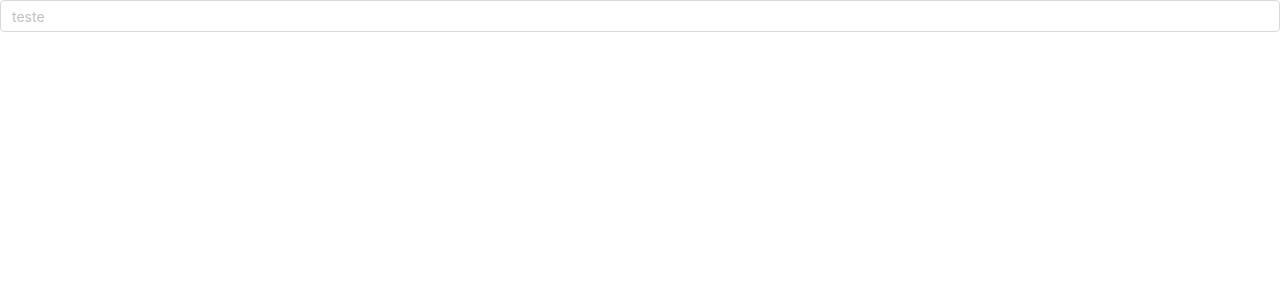
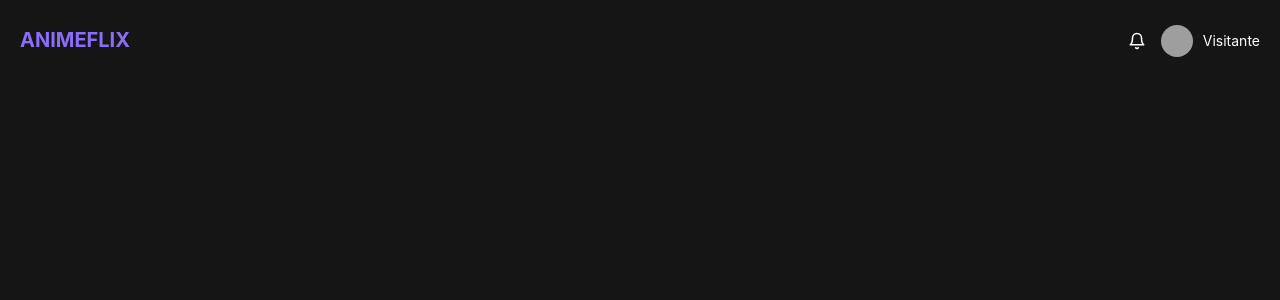
Before and after one commit to Viiict0r/ch-technical-test, a Next.js app: page / in a window 1280 px wide. Shown: the top 300 px of the page. Built offline with nearby package versions, Linux system fonts and the light colour scheme; grey boxes are pictures that could not be loaded.

Commit message:
chore: App structure and navbar menu

```diff
--- /dev/null
+++ b/components/NavBarMenu/index.jsx
@@ -0,0 +1,29 @@
+import React from 'react';
+import { Avatar } from 'antd';
+import { FiBell } from 'react-icons/fi';
+
+import './styles.less';
+
+function NavBarMenu() {
+  return (
+    <div className="container">
+      <div className="navbarmenu__container">
+        <div className="navbarmenu__logo">
+          <strong>ANIMEFLIX</strong>
+        </div>
+        <div className="navbarmenu__profile">
+          <FiBell size={18} color="#fff" />
+          <div className="navbarmenu__profile-user">
+            <Avatar
+              size="default"
+              src="https://profaci.com.br/l/custom/img/depoimentos/boy-avatar.png"
+            />
+            <p>Visitante</p>
+          </div>
+        </div>
+      </div>
+    </div>
+  );
+}
+
+export default NavBarMenu;
--- /dev/null
+++ b/components/NavBarMenu/styles.less
@@ -0,0 +1,38 @@
+@import '../../styles/global.less';
+
+.navbarmenu__container {
+  display: flex;
+  justify-content: space-between;
+  align-items: center;
+  padding: 25px 5px;
+
+  .navbarmenu__profile {
+    display: flex;
+    align-items: center;
+
+    &-user {
+      margin-left: 15px;
+      display: flex;
+      align-items: center;
+
+      p {
+        font-size: 14px;
+        margin: 0;
+        line-height: 12px;
+        margin-left: 10px;
+      }
+    }
+
+    svg {
+      cursor: pointer;
+    }
+  }
+
+  .navbarmenu__logo {
+    strong {
+      font-size: 20px;
+      color: @app-second-color;
+      cursor: pointer;
+    }
+  }
+}
--- a/next.config.js
+++ b/next.config.js
@@ -1,19 +1,22 @@
-const withSass = require("@zeit/next-sass");
-const withLess = require("@zeit/next-less");
-const withCSS = require("@zeit/next-css");
+const withImages = require('next-images');
+const withSass = require('@zeit/next-sass');
+const withLess = require('@zeit/next-less');
+const withCSS = require('@zeit/next-css');
 
-const isProd = process.env.NODE_ENV === "production";
+const isProd = process.env.NODE_ENV === 'production';
 
 // fix: prevents error when .less files are required by node
-if (typeof require !== "undefined") {
-  require.extensions[".less"] = (file) => {};
+if (typeof require !== 'undefined') {
+  require.extensions['.less'] = file => {};
 }
 
-module.exports = withCSS({
+module.exports = {
+  ...withImages({ esModule: true }),
+  ...withCSS({
     cssModules: true,
     cssLoaderOptions: {
       importLoaders: 1,
-    localIdentName: "[local]___[hash:base64:5]",
+      localIdentName: '[local]___[hash:base64:5]',
     },
     ...withLess(
       withSass({
@@ -22,4 +25,5 @@ module.exports = withCSS({
         },
       })
     ),
-});
+  }),
+};
--- a/package.json
+++ b/package.json
@@ -15,8 +15,10 @@
     "babel-plugin-import": "^1.13.3",
     "less": "^3.12.2",
     "next": "10.0.3",
+    "next-images": "^1.6.2",
     "react": "17.0.1",
-    "react-dom": "17.0.1"
+    "react-dom": "17.0.1",
+    "react-icons": "^4.1.0"
   },
   "devDependencies": {
     "eslint": "^7.14.0",
--- /dev/null
+++ b/pages/_document.jsx
@@ -0,0 +1,25 @@
+import React from 'react';
+import Document, { Html, Head, Main, NextScript } from 'next/document';
+
+export default class AppDocument extends Document {
+  static async getInitialProps(ctx) {
+    const initialProps = await Document.getInitialProps(ctx);
+    return { ...initialProps };
+  }
+
+  render() {
+    return (
+      <Html lang="pt-br">
+        <Head>
+          <meta charSet="utf-8" />
+          <meta name="google" content="notranslate" />
+          <meta name="theme-color" content="#151515" />
+        </Head>
+        <body>
+          <Main />
+          <NextScript />
+        </body>
+      </Html>
+    );
+  }
+}
--- a/pages/index.js
+++ /dev/null
@@ -1,15 +0,0 @@
-import React from 'react';
-import Head from 'next/head';
-import { Input } from 'antd';
-
-export default function Home() {
-  return (
-    <div>
-      <Head>
-        <title>Hello</title>
-      </Head>
-
-      <Input placeholder="teste" />
-    </div>
-  );
-}
--- /dev/null
+++ b/pages/index.jsx
@@ -0,0 +1,17 @@
+import React from 'react';
+import Head from 'next/head';
+
+import NavBarMenu from '../components/NavBarMenu';
+
+export default function Home() {
+  return (
+    <>
+      <Head>
+        <title>Animeflix - Streaming de Animes</title>
+      </Head>
+      <div>
+        <NavBarMenu />
+      </div>
+    </>
+  );
+}
--- a/styles/antd.less
+++ b/styles/antd.less
@@ -1,15 +1,17 @@
-@import "~antd/dist/antd.less";
+@import "~antd/dist/antd.dark.less";
+@import "./global.less";
 
-@primary-color: #000; // primary color for all components
+@body-background: @app-background-color;
+@primary-color: @app-primary-color;
 @link-color: #1890ff; // link color
-@success-color: #52c41a; // success state color
-@warning-color: #faad14; // warning state color
-@error-color: #f5222d; // error state color
+@success-color: @app-success-color; // success state color
+@warning-color: @app-warning-color; // warning state color
+@error-color: @app-error-color; // error state color
 @font-size-base: 14px; // major text font size
-@heading-color: rgba(0, 0, 0, 0.85); // heading text color
-@text-color: rgba(0, 0, 0, 0.65); // major text color
-@text-color-secondary: rgba(0, 0, 0, 0.45); // secondary text color
+@heading-color: rgba(255, 255, 255, 0.85); // heading text color
+@text-color: #fff; // major text color
+@text-color-secondary: rgba(255, 255, 255, 0.45); // secondary text color
 @disabled-color: rgba(0, 0, 0, 0.25); // disable state color
 @border-radius-base: 4px; // major border radius
-@border-color-base: #d9d9d9; // major border color
+@border-color-base: @app-second-color; // major border color
 @box-shadow-base: 0 2px 8px rgba(0, 0, 0, 0.15); // major shadow for layers
--- /dev/null
+++ b/styles/global.less
@@ -0,0 +1,11 @@
+@app-primary-color: #624CAB;
+@app-second-color: #8D6DF7;
+@app-background-color: #151515;
+@app-success-color: #52c41a;
+@app-warning-color: #faad14;
+@app-error-color: #f5222d;
+
+.container {
+  max-width: 1250px;
+  margin: 0 auto;
+}
```
Also changed, not shown: components/Trending/index.jsx (added, +7 -0 lines), pages/_app.jsx (renamed from pages/_app.js), 1 other file (tests, documents, lock files or other folders). Lines whose indentation alone changed are shown as unchanged.
